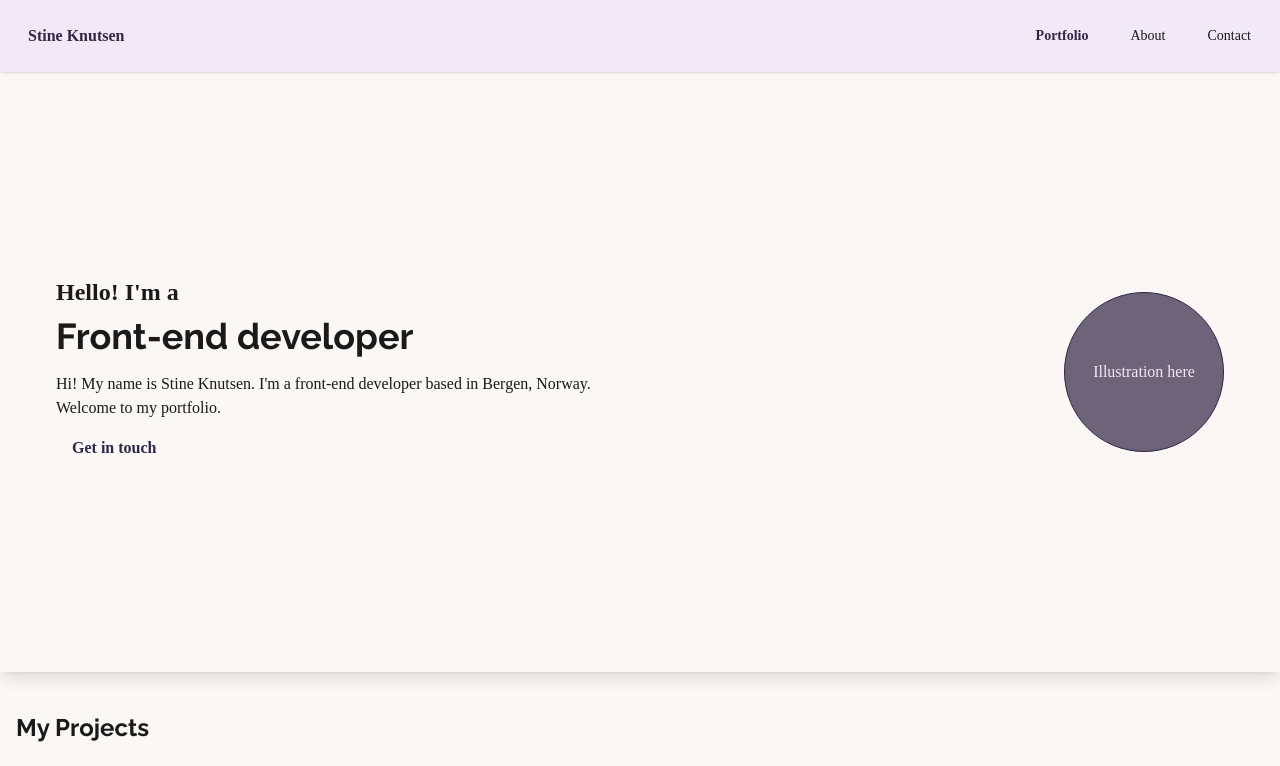
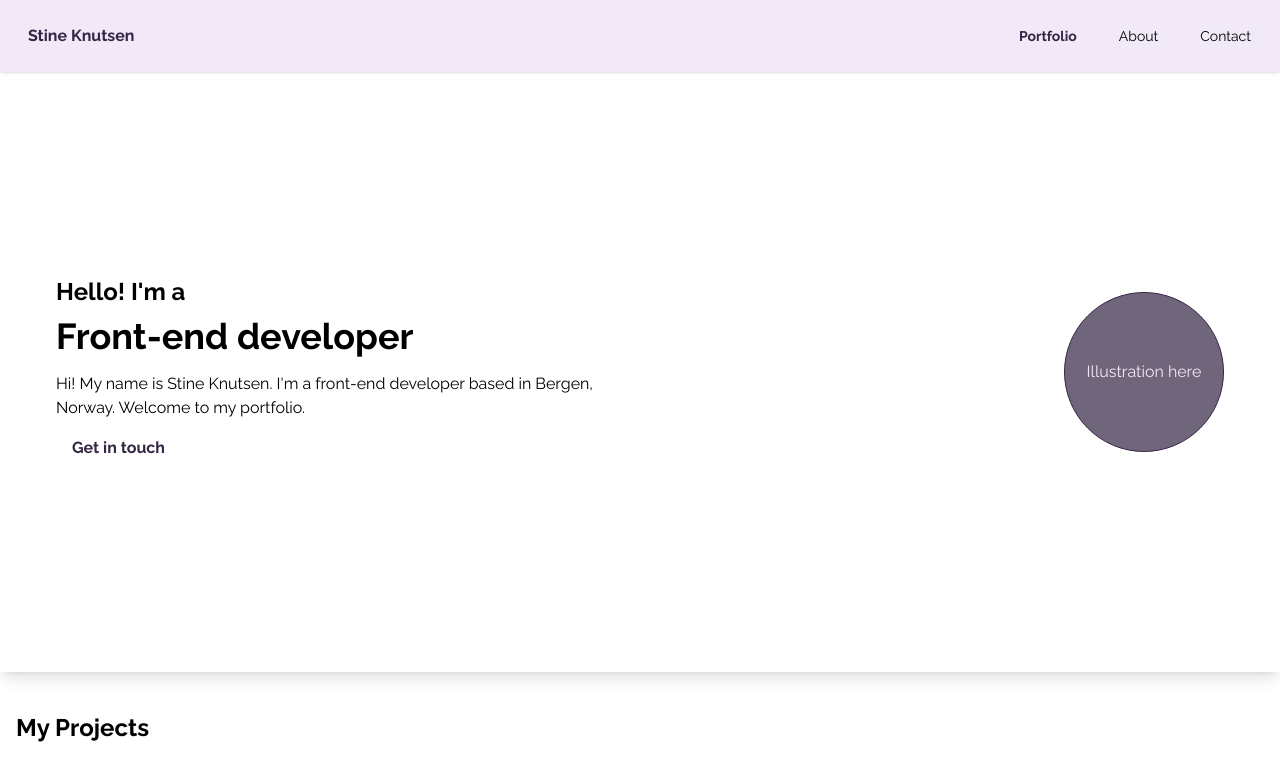
Before and after one commit to stineknutsen/portfolio-2, a React (Vite) app in the folder portfolio/: page / in a window 1280 px wide. Shown: the top 766 px of the page. Built offline with nearby package versions, Linux system fonts and the light colour scheme.

Commit message:
add correct font

```diff
--- a/portfolio/src/index.css
+++ b/portfolio/src/index.css
@@ -2,20 +2,13 @@
 @tailwind components;
 @tailwind utilities;
 
-/* Fonts */
 :root {
-  --font-heading: "Raleway", sans-serif;
-  --font-body: "Lora", serif;
+  --font-global: "Raleway", sans-serif;
 }
 
-body {
-  font-family: var(--font-body);
-  background-color: #faf7f5;
-  color: #1a1a1a;
-}
-
+body,
 h1,
 h2,
 h3 {
-  font-family: var(--font-heading);
+  font-family: var(--font-global);
 }
```
